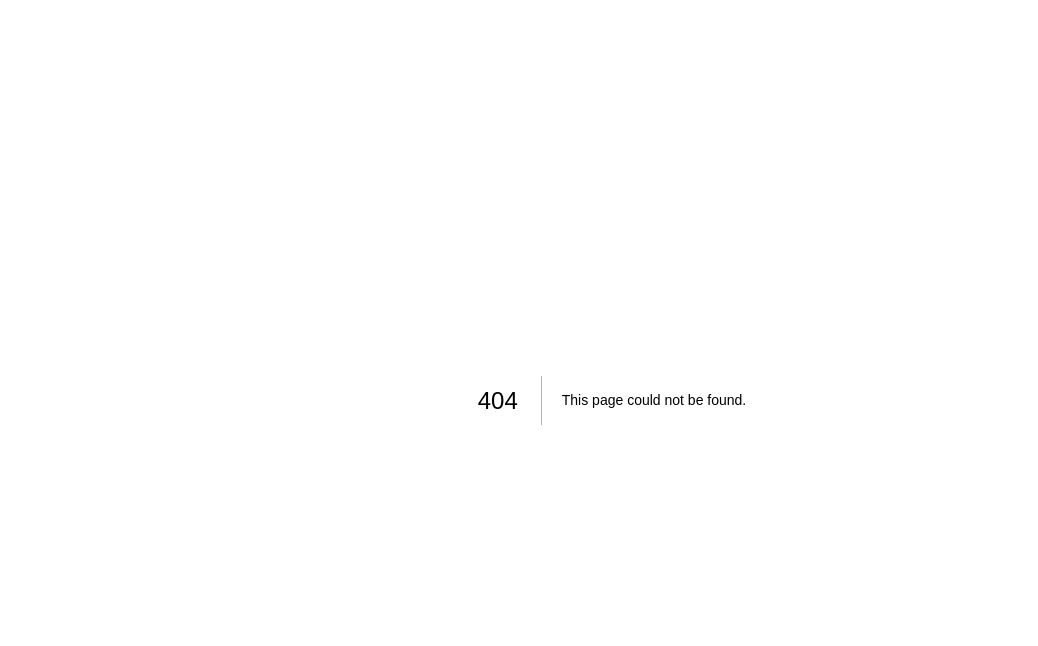
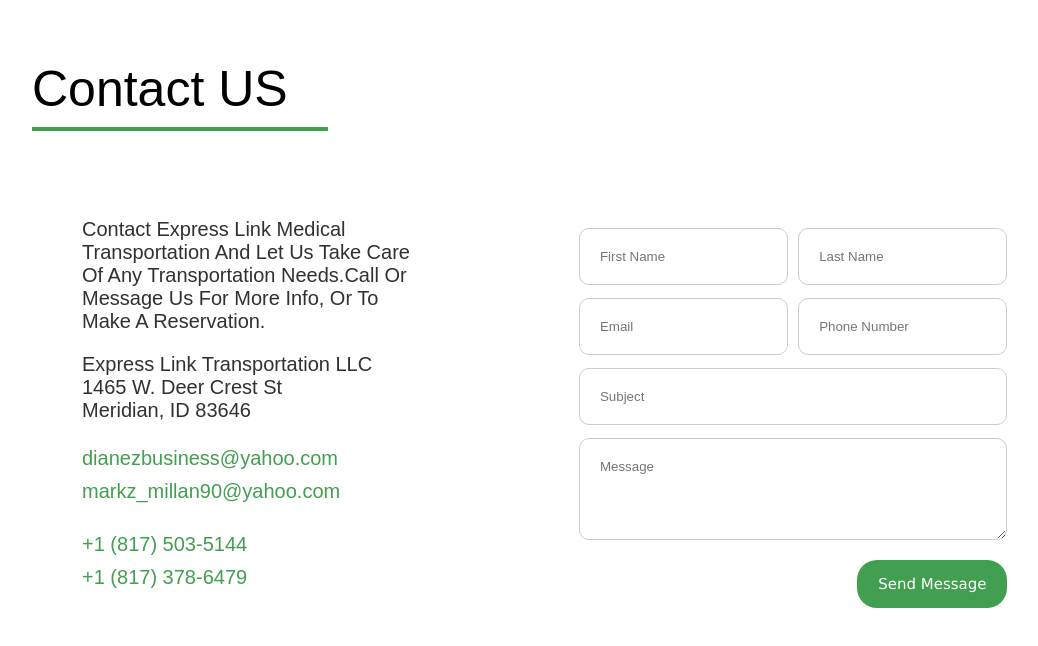
Before and after one commit to tycoon250/express-link, a Next.js app: page /components/contact in a window 1280 px wide. Before the commit this address had no page. Shown: the top 646 px of the page, without its empty margins (28-1066 px from the left). Built offline with nearby package versions, Linux system fonts and the light colour scheme.

Commit message:
full template

```diff
--- a/pages/components/about.js
+++ b/pages/components/about.js
@@ -8,7 +8,7 @@ const About = () => {
             </div>
             <div className='w-90 bfull-resp h-a m-a px-30p py-40p bp-20p-resp bsbb'>
                 <span className='ddgray fs-30p'>
-                We are a non-emergency medical transportation company that provides ambulatory, wheelchair and gurney transports. The Viking team prides themselves on reliable, on-time and friendly service as well as open and honest communication with customers and staff at facilities and hospitals. Our Express Link staff come from all backgrounds, young and old, near and far but we have one common belief. That belief is that when people are hurt, sick or have an illness, they do not choose this pain so we will do our utmost to care and comfort them for the short time they are in our hands.
+                We are a non-emergency medical transportation company that provides ambulatory, wheelchair and gurney transports. The Express Link team prides themselves on reliable, on-time and friendly service as well as open and honest communication with customers and staff at facilities and hospitals. Our Express Link staff come from all backgrounds, young and old, near and far but we have one common belief. That belief is that when people are hurt, sick or have an illness, they do not choose this pain so we will do our utmost to care and comfort them for the short time they are in our hands.
                 </span>
 
             </div>
--- /dev/null
+++ b/pages/components/contact.js
@@ -0,0 +1,109 @@
+import React from 'react';
+
+const Contact = () => {
+    return (
+        <div className='w-100 p-40p bp-10p-resp bsbb mb-40p p-r' id='contact'>
+            <div className='w-100 p-20p bsbb'>
+                <span className='py-10p pr-40p bb-4-s-theme capitalize fs-50p'>
+                    <span className='py-5p'>Contact US</span>
+                </span>
+            </div>
+            <div className='w-90 bfull-resp h-a m-a py-40p bp-20p-resp bsbb flex bblock-resp'>
+
+                <div className=' w-50 bfull-resp h-a px-10p py-40p bp-20p-resp bsbb'>
+                    <span className='ddgray fs-20p capitalize'>
+                        <span className='py-5p'>Contact express link Medical Transportation and let us take care of any transportation needs.</span>
+                        <span className='py-5p'>Call or message us for more info, or to make a reservation.</span>
+                    </span>
+                    <p className='ddgray fs-20p capitalize'>
+                        <span className='py-5p'>express link Transportation LLC</span><br/>
+                        <span className='py-5p'>1465 W. Deer Crest St</span><br/>
+                        <span className='py-5p'>Meridian, ID 83646</span>
+                    </p>
+                    <p className='ddgray fs-20p'>
+                        <a href="mailto:dianezbusiness@yahoo.com" className='ddgray fs-20p theme block py-5p bsbb td-none hover-2'>
+                            <span className='py-5p'>dianezbusiness@yahoo.com</span>
+                        </a>
+                        <a href="mailto:markz_millan90@yahoo.com" className='ddgray fs-20p theme block py-5p bsbb td-none hover-2'>
+                            <span className='py-5p'>markz_millan90@yahoo.com</span>
+                        </a>
+                    </p>
+                    <p className='ddgray fs-20p capitalize'>
+                        <a href="tel:+18175035144" className='ddgray fs-20p theme block py-5p bsbb td-none hover-2'>
+                            <span className='py-5p'>+1 (817) 503-5144</span>
+                        </a>
+                        <a href="tel:+18173786479" className='ddgray fs-20p theme block py-5p bsbb td-none hover-2'>
+                            <span className='py-5p'>+1 (817) 378-6479</span>
+                        </a>
+                    </p>
+                </div>
+                <div className='w-100 p-10p bsbb bp-0-resp'>
+                    <div className='w-70 m-a bfull-resp'>
+                    <span className="right w-100 h-100  p-r">
+                        <div className="w-100 h-100 p-10p bp-0-resp bsbb">
+                            <form method="post" name="contact_form" onSubmit={(e)=>{e.preventDefault()}} className="p-10p bp-0-resp bsbb" id="contact-form">
+                                <div className="w-100 h-60p mt-10p mb-10p p-10p bsbb flex">
+                                    <div className="w-100 igrid mr-10p left parent p-r">
+                                        <input type="text" name="firstname" placeholder="First Name" className="p-20p no-outline bsbb b-1-s-dgray bc-white main-input w-100 br-10p" />
+                                        <span className="p-a r-0 mt-10p mr-5p">
+                                        </span>
+                                        <small className="red verdana hidden ml-5p">error mssg</small>
+                                    </div>
+                                    <div className="p-r w-100 igrid parent">
+                                        <input type="text" name="lastname" placeholder="Last Name" className="p-20p no-outline bsbb b-1-s-dgray bc-white main-input w-100 br-10p" />
+                                        <span className="p-a r-0 mt-10p mr-5p">
+                                        </span>
+                                        <small className="red verdana left hide ml-5p">error mssg</small>
+                                    </div>
+                                </div>
+                                <div className="w-100 h-60p mt-10p mb-10p p-10p bsbb flex">
+                                    <div className="p-r w-100 igrid mr-10p left parent p-r">
+                                        <input type="text" name="email" placeholder="Email" className="p-20p no-outline bsbb b-1-s-dgray bc-white main-input w-100 br-10p" />
+                                        <span className="p-a r-0 mt-10p mr-5p">
+                                        </span>
+                                        <small className="red verdana hidden ml-5p">error mssg</small>
+                                    </div>
+                                    <div className="p-r w-100 igrid left parent p-rt">
+                                        <input type="number" name="phonenumber" placeholder="Phone number" className="p-20p no-outline bsbb b-1-s-dgray bc-white main-input w-100 br-10p" id="phonenumber" />
+                                        <span className="p-a r-0 t-0 mt-10p mr-10p center">
+                                        </span>
+                                        <small className="red verdana left hidden ml-5p p-a w-100 mt-40p nowrap">error mssg</small>
+                                    </div>
+                                </div>
+                                <div className="w-100 h-60p mt-10p mb-10p p-10p bsbb">
+                                    <div className="p-r w-100 igrid mr-10p left parent">
+                                        <input type="text" name="subject" placeholder="Subject" className="p-20p no-outline bsbb b-1-s-dgray bc-white main-input w-100 br-10p" />
+                                        <span className="p-a r-0 mt-10p mr-5p">
+                                        </span>
+                                        <small className="red verdana hidden ml-5p">error mssg</small>
+                                    </div>
+                                </div>
+                                <div className="w-100 h-60p mt-10p mb-10p p-10p bsbb">
+                                    <div className="p-r w-100 igrid mr-10p left parent">
+                                        <textarea rows="4" cols="50" placeholder="Message" name="message" className="p-20p no-outline bsbb b-1-s-dgray bc-white main-input w-100 br-10p"></textarea>
+                                        <span className="p-a r-0 mt-10p mr-5p">
+
+                                        </span>
+                                        <small className="red verdana hidden ml-5p">error mssg</small>
+                                    </div>
+                                </div>
+                                <div className="w-a  h-60p mt-10p p-r right mb-10p p-10p bsbb">
+                                    <div className="w-100 igrid">
+                                        <span className="center iblock">
+                                            <button type="submit" className="bc-theme br-2p hover-2 p-15p b-none w-150p br-20p">
+                                                <span className="verdana white fs-15p capitalize">send message</span>
+                                            </button>
+                                        </span>
+                                    </div>
+                                </div>
+                            </form>
+                        </div>
+                    </span>
+                    </div>
+                </div>
+            </div>
+        </div>
+    );
+};
+
+export default Contact;
--- a/pages/components/faq.js
+++ b/pages/components/faq.js
@@ -18,7 +18,7 @@ const FAQ = () => {
                                     <div className='w-100 p-30p bsbb'>
                                         <div className='py-20p'>
                                             <span className='fs-20p theme capitalize ddgray'>is express link transportation contracted with medicare and/or medicaid?</span>
-                                            <p className='ddgray py-20p'>
+                                            <p className='ddgray py-20p fs-20p'>
                                                 Unfortunately, we do not take Medicare or Medicaid at this time. We hope to be able to partner with them in the near future. We have contracts with facilities we service and take private pay with check or credit card payment.
                                             </p>
                                         </div>
@@ -33,7 +33,7 @@ const FAQ = () => {
                                         <div className='py-20p'>
                                             <span className='fs-20p theme capitalize ddgray'>
                                             can i reserve express link for out of state trips?</span>
-                                            <p className='ddgray py-20p'>
+                                            <p className='ddgray py-20p fs-20p'>
                                                 Yes! express link is available for out of state trips. We can offer multiple day trips too! express links will travel most anywhere and would be happy to give you a quote for any destination.
                                             </p>
                                         </div>
@@ -48,7 +48,7 @@ const FAQ = () => {
                                         <div className='py-20p'>
                                             <span className='fs-20p theme capitalize ddgray'>
                                             how do airport transports work?</span>
-                                            <p className='ddgray py-20p'>
+                                            <p className='ddgray py-20p fs-20p'>
                                             Airport Transports work just like any other transport. express link will pick you up, load your bags and transport you to your airline departure point. We will pick you up when you get back as well. Just ask us for a quote
                                             </p>
                                         </div>
--- a/pages/components/home.js
+++ b/pages/components/home.js
@@ -6,7 +6,7 @@ const HomePage = () => {
         <div id='home'>
             <div className='w-100 h-300p p-10p bsbb'>
                 <span className='w-100 h-100 center'>
-                    <img src="/assets/logo.jpg"  className='contain w-500p h-300p bh-a-resp bfull-resp'/>
+                    <img src="/assets/logo-nav.png"  className='contain w-500p h-300p bh-a-resp bfull-resp'/>
                 </span>
             </div>
             <div className='w-100 h-a p-10p bsbb'>
@@ -20,9 +20,9 @@ const HomePage = () => {
                     <span className='ddgray fs-25p'>
                     At express link Transportation, we get you where you need to be with swift, steadfast and secure travels. We are a small, locally owned and operated transportation company in the Boise, Idaho area.  express link Transportation was started in late 2019 because we saw a tremendous need for reliable, non-emergency medical transportation.  We have a friendly and expert staff, ready to serve you in the Treasure Valley region and beyond. Call us today for assistance in all your transportation needs.
                     </span>
-                    <div className='w-100 h-a center py-20p mb-70p bsbb bsbb'>
+                    <div className='w-100 h-a center py-30p mb-70p bsbb bsbb'>
                         <a href="#contact" className='td-none hover-2'>
-                          <button className='capitalize bc-white b-1-s-theme theme br-20p p-10p hover-2'>Contact us</button>
+                          <button className='capitalize bc-white b-1-s-theme theme br-40p p-20p hover-2 fs-18p'>Contact us</button>
                         </a>
                         <span>
 
--- a/pages/components/team.js
+++ b/pages/components/team.js
@@ -26,7 +26,7 @@ const Team = () => {
                             <div className='iblock mx-10p bsbb'>
                                 <div className='card-1 br-10p ovh p-r iblock w-100 bsbb bfull-resp'>
                                     <div className='w-100 h-100 flex bblock-resp'>
-                                        <div className='w-500p bw-100-resp bh-200p-resp h-470p bc-dgray'>
+                                        <div className='w-500p bfull-resp bh-200p-resp h-470p bc-dgray'>
                                         </div>
                                         <div className='w-100 p-10p bsbb'>
                                             <div className='p-20p left'>
--- a/pages/index.js
+++ b/pages/index.js
@@ -1,5 +1,7 @@
 import About from './components/about';
+import Contact from './components/contact';
 import FAQ from './components/faq';
+import Footer from './components/footer';
 import HomePage from './components/home';
 import Nav from './components/nav';
 import Reviews from './components/reviews';
@@ -17,6 +19,8 @@ export default function Home() {
             <Team/>
             <FAQ/>
             <Reviews/>
+            <Contact/>
+            <Footer/>
         </div>
     );
 }
```
Also changed, not shown: pages/components/footer.js (added, +39 -0 lines), pages/components/reviews.js (+8 -8 lines), pages/components/services.js (+6 -6 lines), public/assets/IMG-20250408-WA0025.jpg (added), public/assets/IMG-20250408-WA0026.jpg (added).
